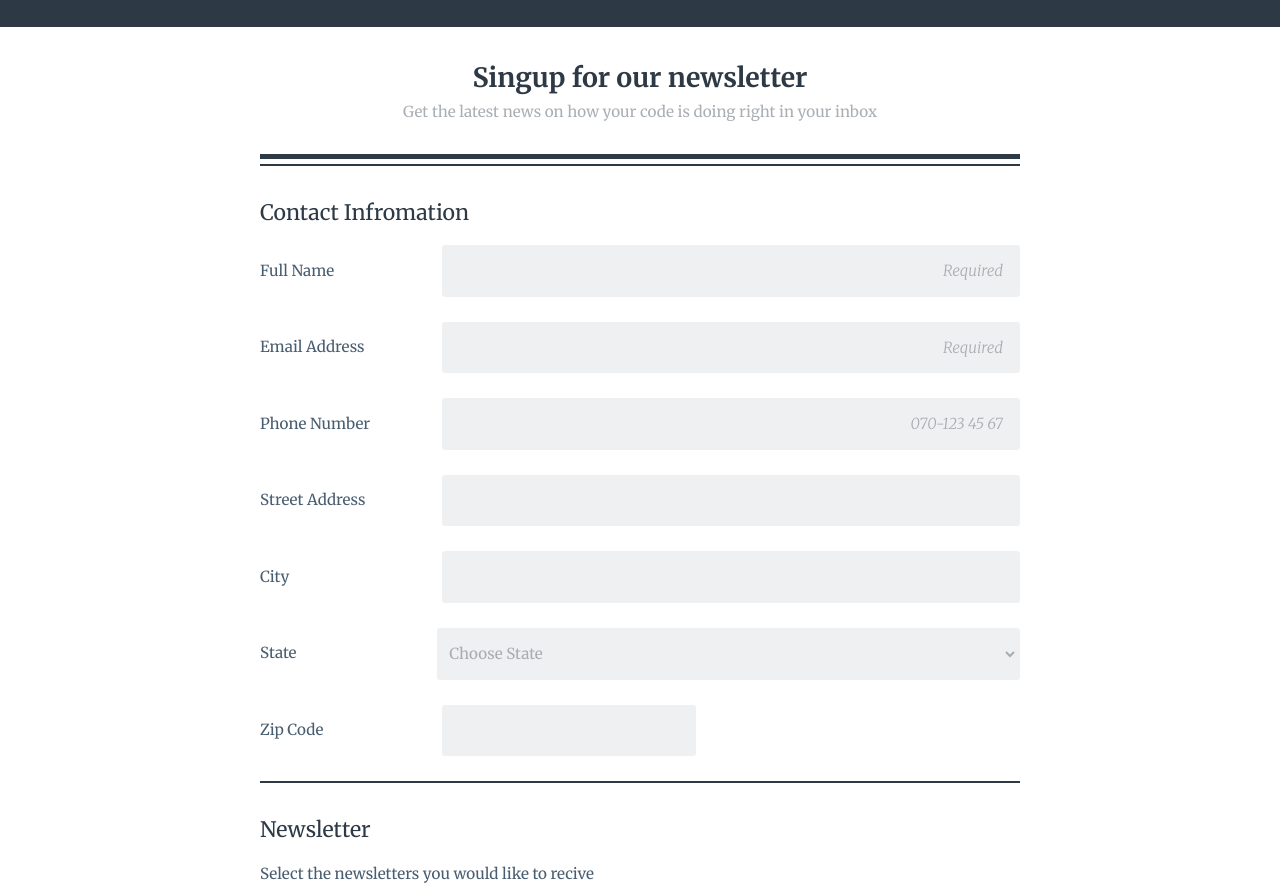
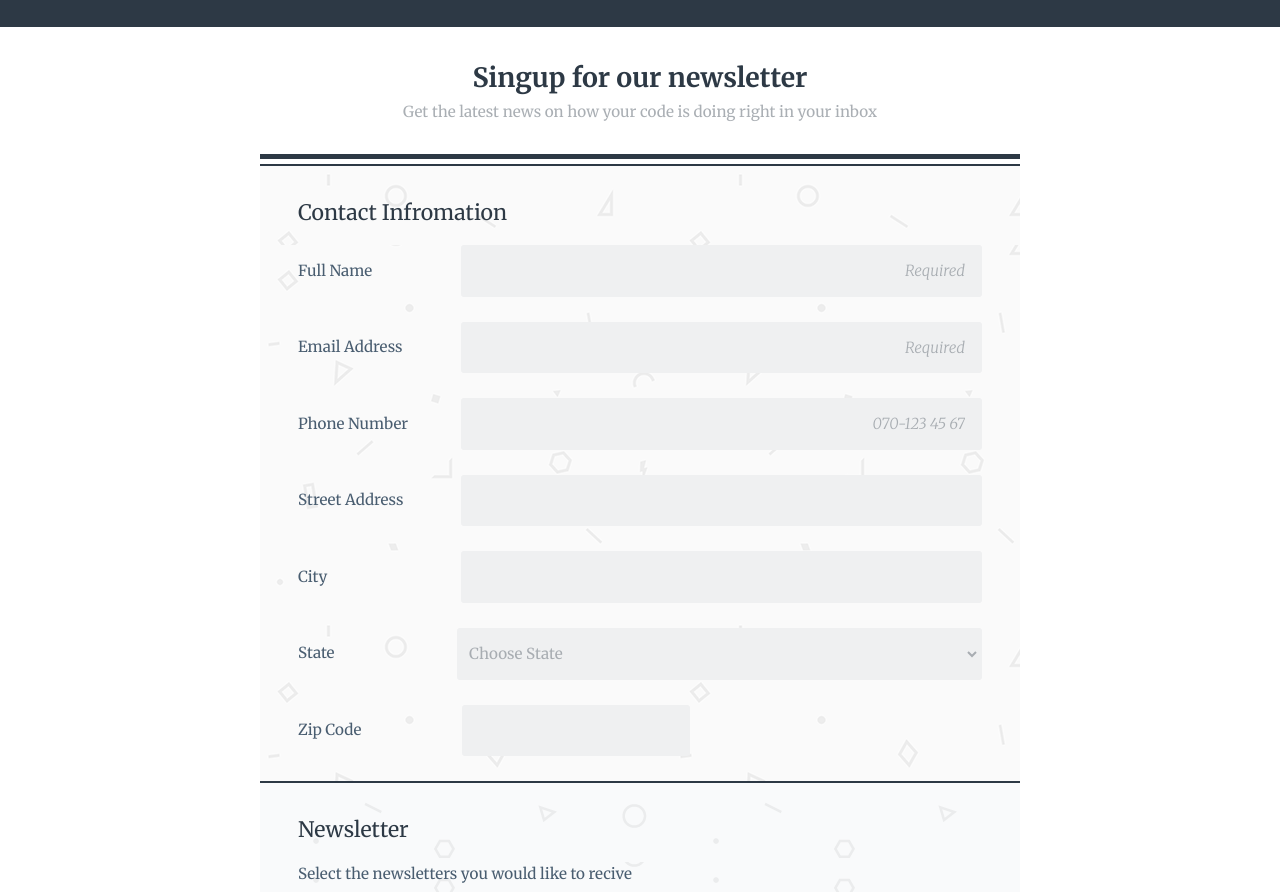
Before and after one commit to MohAhm/online_registration, a plain HTML site: page index.html in a window 1280 px wide. Shown: the part 61-953 px from the top of the page. Drawn offline with Linux system fonts and the light colour scheme.

Commit message:
Added background to the fieldsets and legends

```diff
--- a/css/styles.css
+++ b/css/styles.css
@@ -45,6 +45,22 @@ body {
     margin: 0 auto;
 }
 
+.wrap-label {
+    padding: 0 5% 0 5%;
+}
+
+.contact_fieldset,
+.contact_legend {
+    background-image: url("../img/geometry.png");
+    background-repeat: repeat;
+}
+
+.newsletter_fieldset,
+.newsletter_legend {
+    background-image: url("../img/geometry2.png");
+    background-repeat: repeat;
+}
+
 .singup {
     margin-bottom: 5px;
     border-bottom: 5px solid #2D3945;
@@ -90,6 +106,7 @@ legend {
     font-size: 1.4em;
     padding-top: 30px;
     padding-bottom: 15px;
+    padding-left: 5%;
     width: 100%;
     color: #2D3945;
     border-top: 2px solid #2D3945;
--- a/index.html
+++ b/index.html
@@ -23,9 +23,10 @@
                 <p>Get the latest news on how your code is doing right in your inbox</p>
             </div><!-- ./singup -->
 
-            <fieldset class="contact_infromation">
-                <legend>Contact Infromation</legend>
+            <fieldset class="contact_fieldset">
+                <legend class="contact_legend">Contact Infromation</legend>
 
+                <div class="wrap-label">
                     <div class="row">
                         <label for="name">Full Name</label>
                         <input type="text" id="name" name="full_name" placeholder="Required" required>
@@ -68,11 +69,13 @@
                         <label for="zip">Zip Code</label>
                         <input type="text" id="zip" name="zip_code" pattern="[0-9]*">
                     </div>
+                </div><!-- ./wrap-label -->
             </fieldset>
 
-            <fieldset class="newsletter">
-                <legend>Newsletter</legend>
+            <fieldset class="newsletter_fieldset">
+                <legend class="newsletter_legend">Newsletter</legend>
 
+                <div class="wrap-label">
                     <div class="checkmark">
                         <label>Select the newsletters you would like to recive</label>
                         <input type="checkbox" id="html" value="html_news" name="user_newsletters">
@@ -97,6 +100,7 @@
 
                     <label for="topics">Other topics you'd like to hear about</label>
                     <textarea name="user_topics" id="topics" cols="50" rows="5"></textarea>
+                </div><!-- ./wrap-label -->
             </fieldset>
 
             <button type="submit" class="btn default">Sing up</button>
```
Lines whose indentation alone changed are shown as unchanged.
